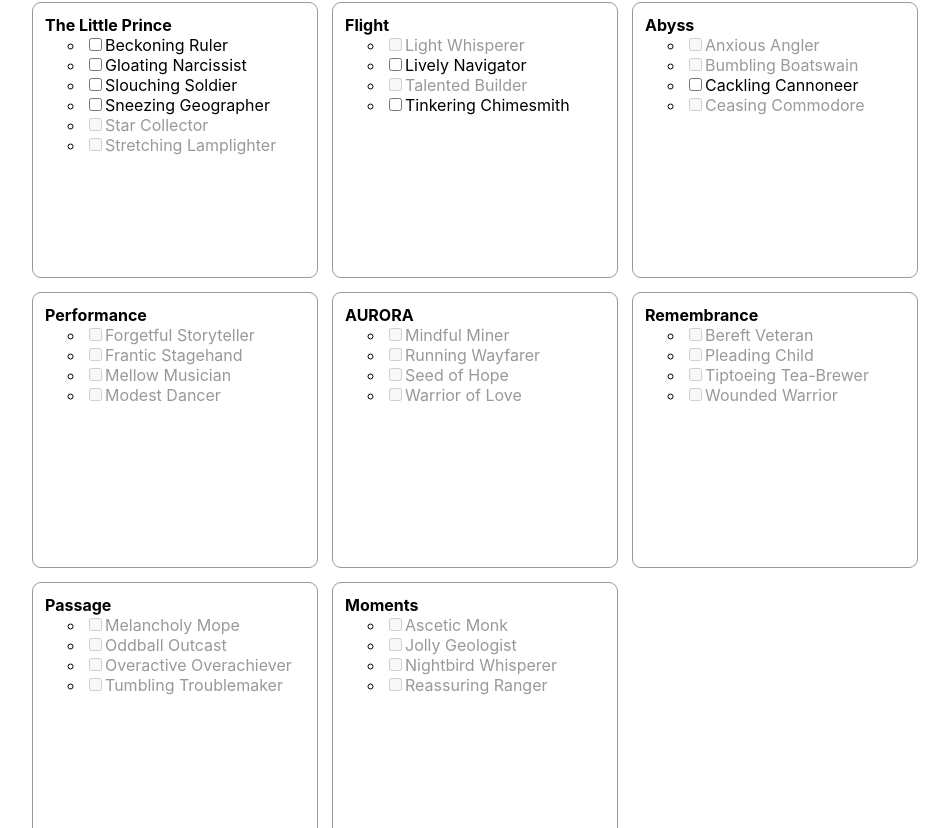
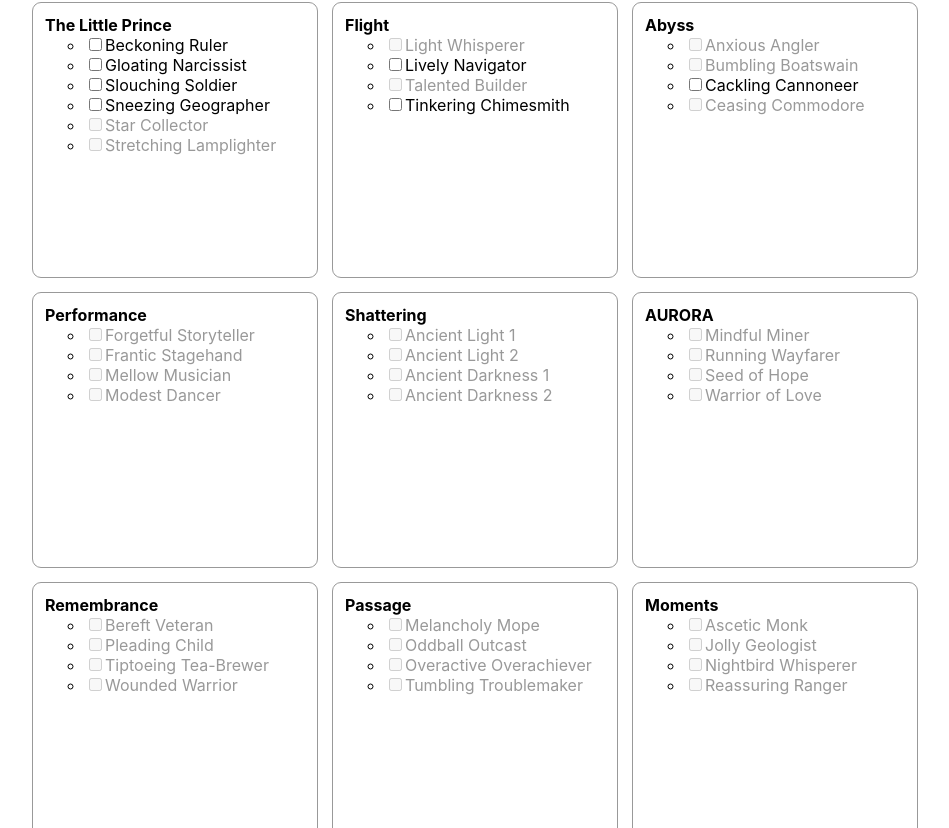
Before and after one commit to cmstead/sky-seasonal-spirits, a React (Create React App) app: page / in a window 1280 px wide. Shown: the part 1155-1983 px from the top of the page, without its empty margins (175-1124 px from the left). Built offline with nearby package versions, Linux system fonts and the light colour scheme.

Commit message:
Added shattering placeholders

```diff
--- a/src/components/SeasonList/spiritData.js
+++ b/src/components/SeasonList/spiritData.js
@@ -229,6 +229,20 @@
       visited: false
     }
   },
+  Shattering: {
+    'Ancient Light 1': {
+      visited: false
+    },
+    'Ancient Light 2': {
+      visited: false
+    },
+    'Ancient Darkness 1': {
+      visited: false
+    },
+    'Ancient Darkness 2': {
+      visited: false
+    }
+  },
   AURORA: {
     'Mindful Miner': {
       visited: false
```
